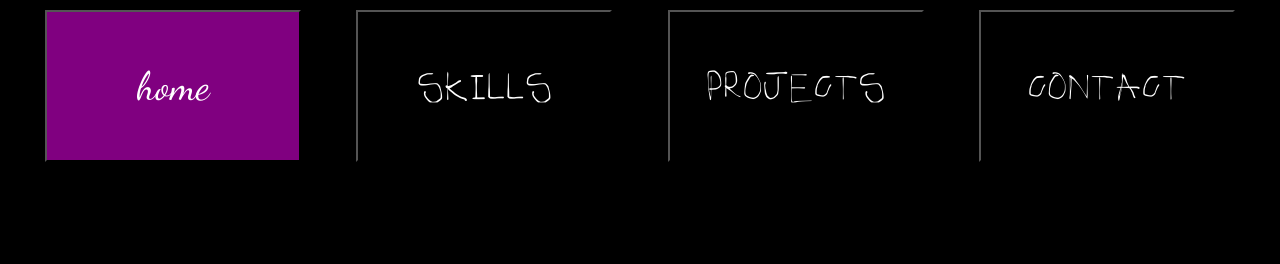
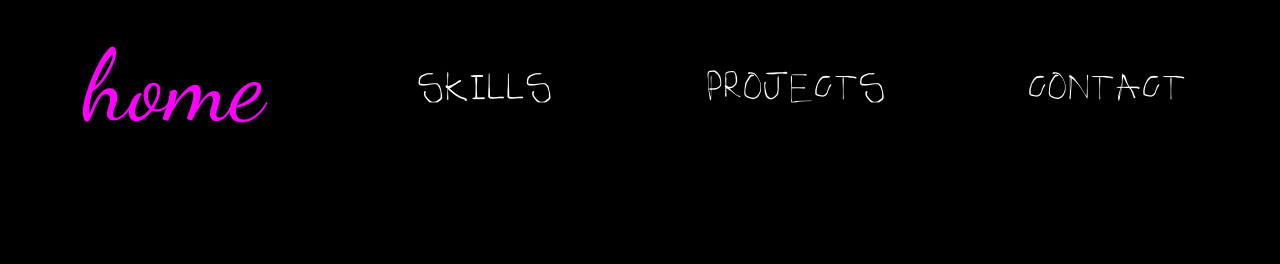
Before and after one commit to OliviaWinteringham/portfolio, a React app: page / in a window 1280 px wide. In both pictures the pointer is over the button "home". Shown: the top 264 px of the page. Built offline with nearby package versions, Linux system fonts and the light colour scheme; a web font is replaced by a local one.

Commit message:
removed button borders

```diff
--- a/src/Components/NavBar/NavBar.module.css
+++ b/src/Components/NavBar/NavBar.module.css
@@ -7,34 +7,32 @@
 .button {
   font-family: "olivia";
   background-color: black;
+  border: none;
   font-size: 200%;
   color: white;
   width: 20vw;
   height: 19vh;
   margin: 10px;
-  outline: none;
   -webkit-transition-duration: 0.4s;
   transition-duration: 0.4s;
 }
 
 #buttonHome:hover {
-  background-color: purple;
+  color: magenta;
   font-family: "Dancing Script", cursive;
-  font-size: 40px;
+  font-size: 100px;
   cursor: url('../../Assets/cursors/heartFace.cur'), auto
 }
 
 #buttonSkills:hover {
-  background-color: darkblue;
+  color: #7DF9FF;
   font-family: "Bowlby One SC", cursive;
   cursor: url('../../Assets/cursors/mess.cur'), auto
 }
 
 #buttonProjects:hover {
-  background-color: limegreen;
-  /* animation: buttonsSpin infinite 11s cubic-bezier(0.215, 0.610, 0.355, 1);
-  height: 40vmin;
-  pointer-events: none; */
+color: limegreen;
+  animation: buttonsSpin infinite 11s cubic-bezier(0.215, 0.610, 0.355, 1);
   font-family: "UnifrakturMaguntia", cursive;
   font-size: 80px;
   cursor: url('../../Assets/cursors/queenCursor.cur'), auto
--- a/src/Components/Skills/index.js
+++ b/src/Components/Skills/index.js
@@ -6,14 +6,13 @@ import { Link } from "react-router-dom";
 class Skills extends React.Component {
 
   render() {
-    // const text  = this.state;
+
     return (
       <>
         <nav>
         <NavBar/>
         </nav>
         <main className={css.page}>
-          {/* <h1 className={css.skillsText}>Skills</h1> */}
           <h1 className={css.editableText} contenteditable="true">Click here, delete and start typing</h1>
           <p className={css.skillsBody}>I really like typography, so I made my own webfont which you can see above. It's called...</p>
           <h1 className={css.socfont}>'contrbutions from everyone at School of Code' - catchy?</h1>
```
